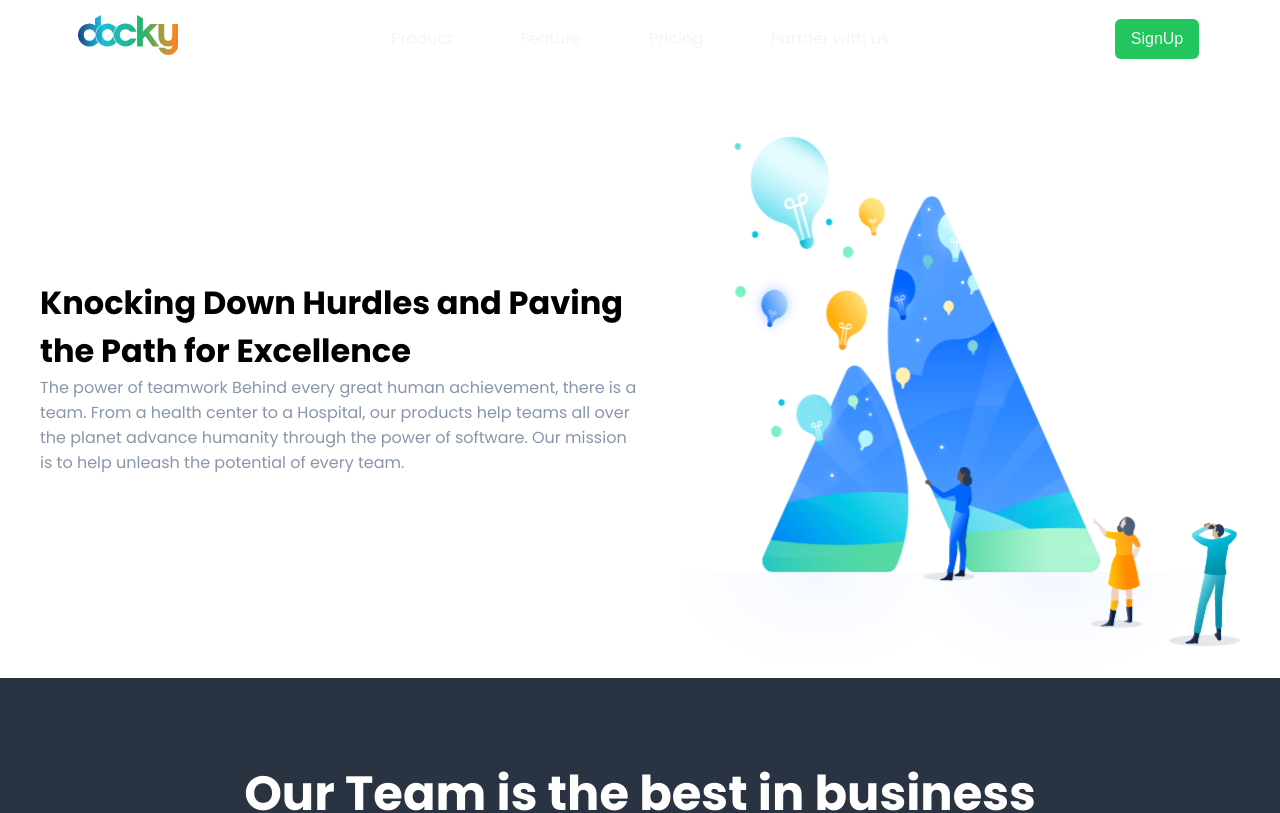
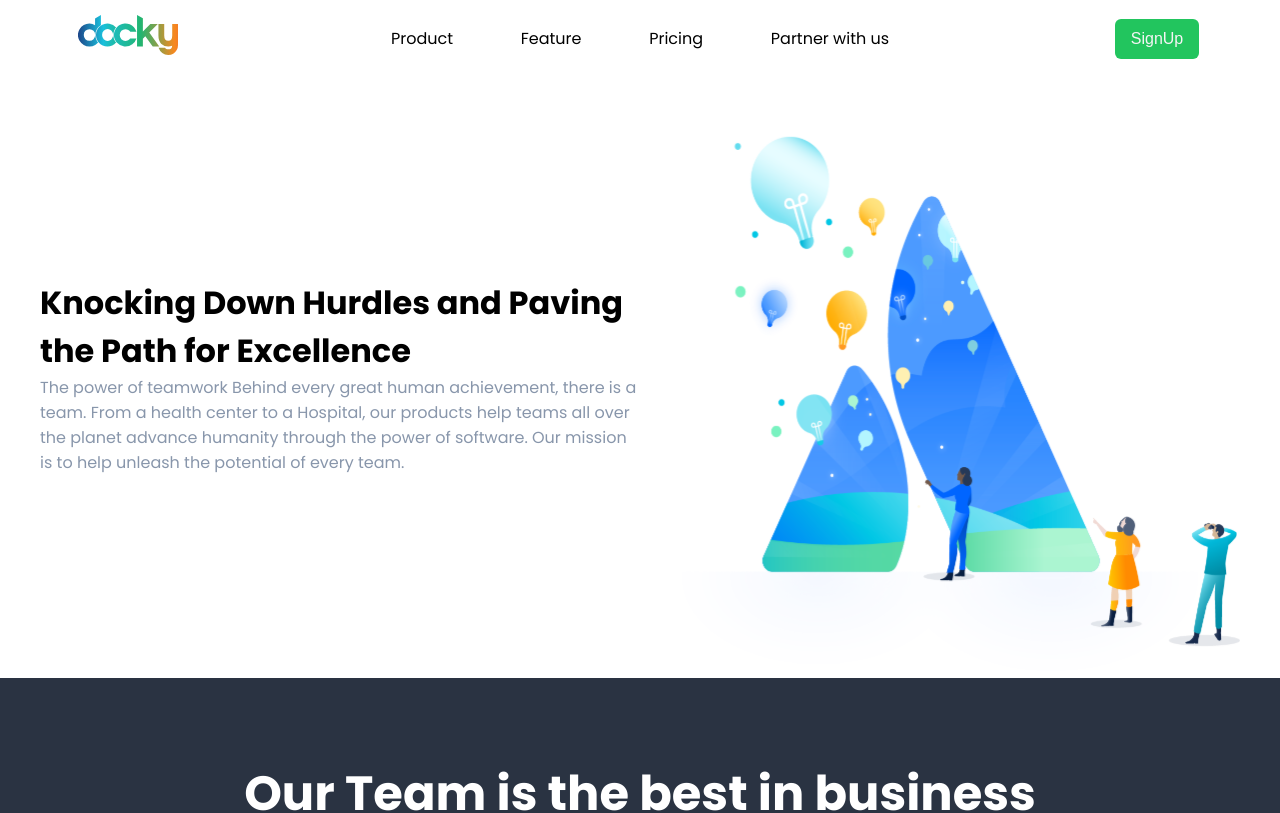
Before and after one commit to UchihaDSenju/docky-flypat, a React (Vite) app: page /about-us in a window 1280 px wide. Shown: the top 813 px of the page. Built offline with nearby package versions, Linux system fonts and the light colour scheme.

Commit message:
Photos added

```diff
--- a/src/AboutUs/components/aboutUs.tsx
+++ b/src/AboutUs/components/aboutUs.tsx
@@ -1,5 +1,5 @@
 import React from 'react'
-import Navbar from '../../Home/components/navbar'
+import Navbar from './navbar'
 import Desc from './desc'
 import Footer from '../../Home/components/footer'
 import Team from './team'
--- a/src/AboutUs/components/navbar.tsx
+++ b/src/AboutUs/components/navbar.tsx
@@ -1,21 +1,37 @@
+import logo from '../assets/docky-logo.svg'
 import '../styles/navbar.css'
-import Logo from '../assets/docky-logo.svg'
+import { FaBars } from "react-icons/fa";
+import { useRef } from 'react';
 
 function Navbar() {
+    const nav = useRef<HTMLElement>(null);
+    const classToggle = function (){
+        nav.current?.classList.toggle('clicked')
+    }
   return (
     <>
-      <nav id='aboutUs-nav'>
-        <div className="nav-logo"><a href="#" target='_blank'><img src={Logo} alt="Logo" /></a></div>
-        <div className="nav-content">
-          <ul>
-            <li><a>Product</a></li>
-            <li><a>Feature</a></li>
-            <li><a>Pricing</a></li>
-            <li style={{marginRight :'10px'}}><a>Resources</a></li>
-          </ul>
-        </div>
-        <div className="nav-buttons"><a href="#" target='_blank'><button className='green-btn'>Sign Up</button></a></div>
-      </nav>
+        <nav ref={nav}>
+            <div className='nav-logotainer'>
+                <img className='docky-logo' src={logo} alt="logo here" />
+                <div className="nav-bars-btn">
+                    <button className="green-btn">Sign up</button>
+                    <div onClick={classToggle} id='bar'><FaBars /></div>
+                </div>
+            </div>
+            <div className='nav-list'>
+                <ul className='nav-elements' id='about-us-nav-elements'>
+                    <li><a href='#product'>Product</a></li>
+                    <li><a href='#feature'>Feature</a></li>
+                    <li><a href='#pricing'>Pricing</a></li>
+                    {/* <li style={{display: 'none'}}><a>Resources</a></li> */}
+                    <li><a target='_blank' href='https://4sjorkcf2bx.typeform.com/to/W5ZqWoKu'>Partner with us</a></li>
+                </ul>
+            </div>
+            <div className='auth-elements'>
+                {/* <button style={{display: 'none'}} className='login-btn white-color'>Login</button> */}
+                <a target='_blank' href='https://4sjorkcf2bx.typeform.com/to/UnKttg3B'><button className='signUp-btn green-btn white-color'>SignUp</button></a>
+            </div>
+        </nav>
     </>
   )
 }
--- a/src/AboutUs/helpers/team-details.tsx
+++ b/src/AboutUs/helpers/team-details.tsx
@@ -1,16 +1,18 @@
 import Profile from '../assets/ProfilePhotos/Profile1.svg'
 import Arun from '../assets/ProfilePhotos/Arun Prasad.jpeg'
 import Yazhini from '../assets/ProfilePhotos/Yazhini.jpeg'
+import Hari from '../assets/ProfilePhotos/Hari.png'
+import Ansari from '../assets/ProfilePhotos/Ansari.jpeg'
 
 export const TeamMembers = [
     {
-        profile:Profile,
+        profile:Ansari,
         name:'Ansari',
         role:'Head-Engineering',
         quote:'The mind is everything. What you think you become.'
     },
     {
-        profile:Profile,
+        profile:Hari,
         name:'Hari Krishna',
         role:'Head-Cloud',
         quote:'The mind is everything. What you think you become.'
--- a/src/AboutUs/styles/navbar.css
+++ b/src/AboutUs/styles/navbar.css
@@ -1,25 +1,94 @@
-#aboutUs-nav{
+nav{
+    display: grid;
+    justify-content: center;
+    align-items: center;
+    grid-template-columns: 20% 60% 20%;
+    font-weight: 600;
+    padding: 10px 0px;
+}
+.nav-bars-btn{
+    display: none;
+}
+.nav-bars-btn button{
+    margin-right: 25px;
+    border-radius: 50px;
+    font-size: 14px;
+    font-weight: 700;
+}
+#bar{
     display: flex;
-    justify-content: space-between;
-    align-items: center;
-    /* border: 1px solid black; */
+    font-size: x-large;
 }
 .nav-content{
-    width: 100%;
+    display: flex;
+    justify-content: space-evenly;
+    align-items: center;
 }
-.nav-content ul{
-    margin-left: 10%;
-    width: 100%;
+.nav-elements{
     display: flex;
+    justify-content: space-evenly;
+    width: 70%;
+    gap: 48px;
+    margin: 0px auto;
 }
-.nav-content li{
+.nav-elements li{
     display: inline-block;
-    margin: 0px 2%;
-}
-.nav-buttons{
-    width: 15%;
-}
-a{
-    font-size: 16px;
+    /* margin-left: 10px; */
     font-weight: 500;
 }
+#about-us-nav-elements a{
+    color: black;
+}
+/* .nav-elements li a{
+    color: black;
+} */
+nav div{
+    text-align: center;
+}
+nav img{
+    width: 150px;
+    height: 50px;
+}
+.signUp-btn{
+    margin-left: 10px;
+}
+.login-btn{
+    background: transparent;
+    font-size: inherit;
+}
+
+@media(max-width: 820px){
+    nav{
+        grid-template-columns: 1fr
+    }
+    .nav-logotainer{
+        display: flex;
+        align-items: center;
+        justify-content: space-between;
+        padding: 0px 10px;
+    }
+    .signUp-btn{
+        margin: 0;
+    }
+    .nav-elements, .auth-elements{
+        display: flex;
+        width: 30%;
+        margin: 0px auto;
+        position: relative;
+        flex-direction: column;
+        top: -400px;
+        height: 0;
+        transition: 0.3s;
+    }
+    .nav-elements li a, .auth-elements .login-btn{
+        color: black;
+    }
+    .auth-elements .signUp-btn{
+        display: none;
+    }
+    nav.clicked .nav-elements, nav.clicked .auth-elements{
+        top: 0;
+        height: auto;
+        transition: 0.3s;
+    }
+}
--- /dev/null
+++ b/src/AboutUs/styles/navbar2.css
@@ -0,0 +1,25 @@
+#aboutUs-nav{
+    display: flex;
+    justify-content: space-between;
+    align-items: center;
+    /* border: 1px solid black; */
+}
+.nav-content{
+    width: 100%;
+}
+.nav-content ul{
+    margin-left: 10%;
+    width: 100%;
+    display: flex;
+}
+.nav-content li{
+    display: inline-block;
+    margin: 0px 2%;
+}
+.nav-buttons{
+    width: 15%;
+}
+a{
+    font-size: 16px;
+    font-weight: 500;
+}
```
Also changed, not shown: src/AboutUs/components/navbar2.tsx (added, +23 -0 lines), src/AboutUs/assets/ProfilePhotos/Hari.png (added), 1 other file (tests, documents, lock files or other folders).
